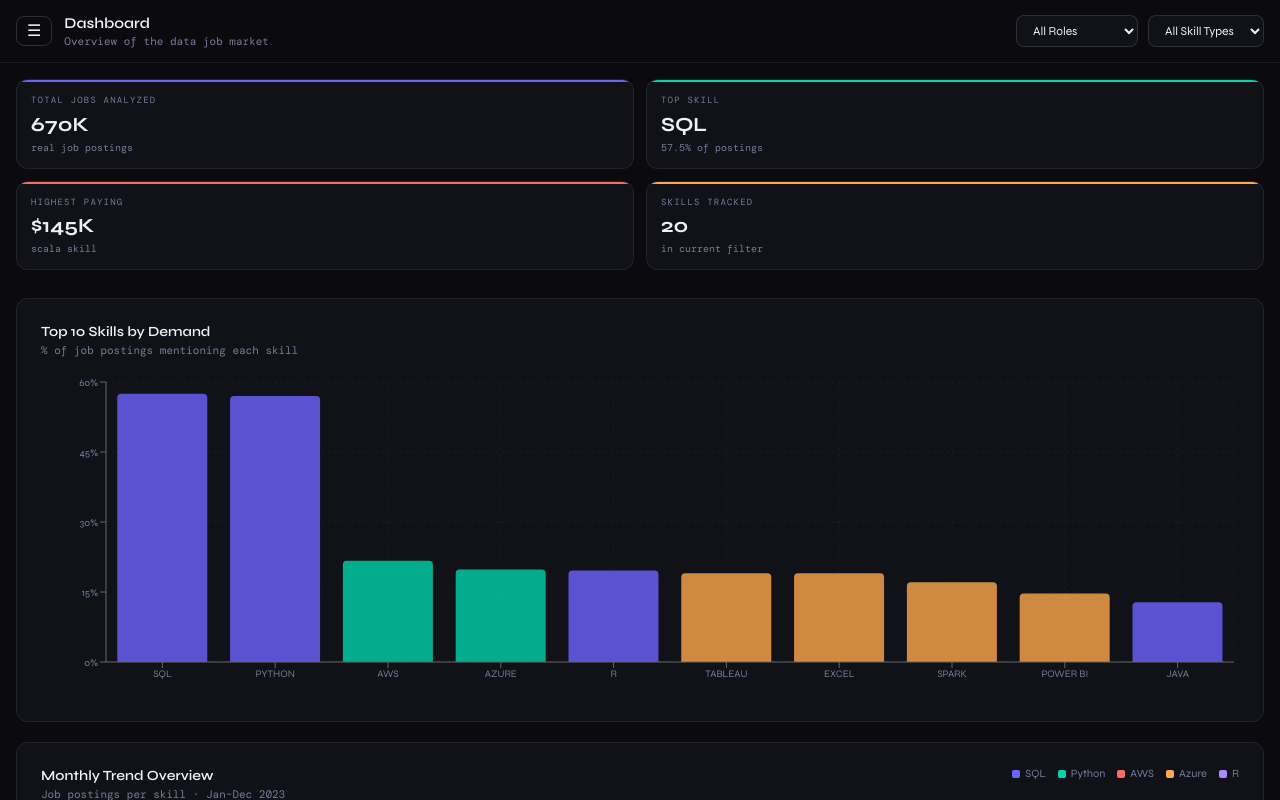
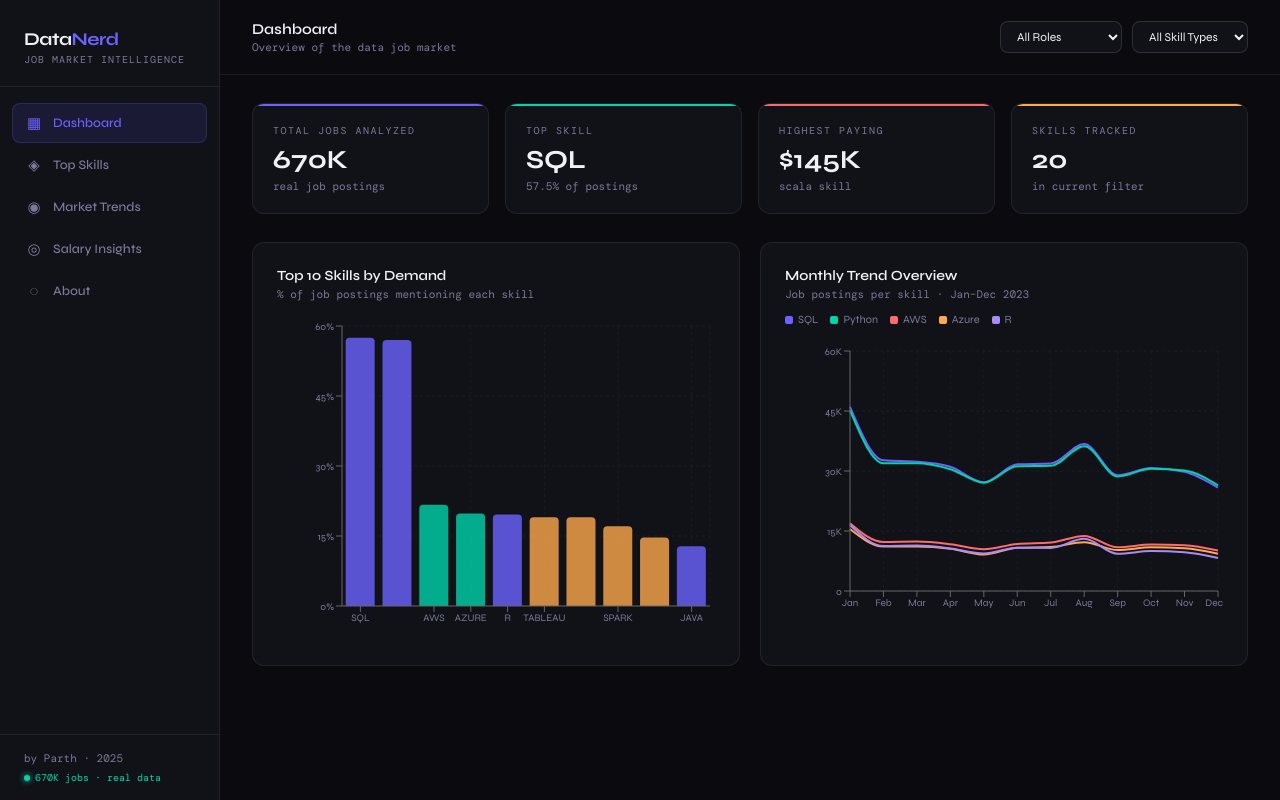
Before and after one commit to Parthraj1905/data-nerd, a React (Vite) app in the folder frontend/: page / in a window 1280 px wide. Shown: the top 800 px of the page. Built offline with nearby package versions, Linux system fonts and the light colour scheme.

Commit message:
Refactor App component for improved layout and styles
Refactor App component by removing unused imports, adding CSS styles, and updating sidebar and main layout. Adjust padding and structure for better responsiveness.

```diff
--- a/frontend/src/App.jsx
+++ b/frontend/src/App.jsx
@@ -1,10 +1,9 @@
-import { useState, useEffect, useRef } from "react";
+import { useState } from "react";
 import {
   BarChart, Bar, LineChart, Line, PieChart, Pie, Cell,
   ScatterChart, Scatter, XAxis, YAxis, CartesianGrid,
-  Tooltip, ResponsiveContainer, Legend
+  Tooltip, ResponsiveContainer,
 } from "recharts";
-import './mobile.css';
 
 const ALL_SKILLS = [
   {skill_name:"sql",job_count:385750,avg_salary:124935,value:57.5,skill_type:"programming"},
@@ -55,6 +54,26 @@ const ROLE_FILTERS = {
 const fmtK = (v) => v >= 1000 ? Math.round(v / 1000) + "K" : v;
 const fmtSalary = (v) => "$" + (v / 1000).toFixed(0) + "K";
 const gc = (type) => TYPE_COLORS[type] || "#7a7a9a";
+
+const CSS = `
+  #root { max-width:none !important; padding:0 !important; margin:0 !important; text-align:left !important; }
+  .dn-overlay { display:none; position:fixed; inset:0; background:rgba(0,0,0,0.6); z-index:90; backdrop-filter:blur(2px); }
+  .dn-overlay.show { display:block; }
+  .dn-sidebar { width:220px; height:100vh; background:#111118; border-right:1px solid rgba(255,255,255,0.07); display:flex; flex-direction:column; position:fixed; top:0; left:0; z-index:100; transition:transform 0.3s ease; overflow-y:auto; }
+  .dn-main { margin-left:220px; flex:1; min-height:100vh; min-width:0; }
+  .dn-hamburger { display:none; background:transparent; border:1px solid rgba(255,255,255,0.15); border-radius:8px; padding:6px 10px; cursor:pointer; color:#f0f0f8; font-size:16px; line-height:1; }
+  .dn-stats { display:grid; grid-template-columns:repeat(4,1fr); gap:16px; margin-bottom:28px; }
+  .dn-charts2 { display:grid; grid-template-columns:1fr 1fr; gap:20px; }
+  .dn-charts1 { display:grid; grid-template-columns:1fr; gap:20px; }
+  @media (max-width:900px) {
+    .dn-sidebar { transform:translateX(-100%); }
+    .dn-sidebar.open { transform:translateX(0) !important; }
+    .dn-main { margin-left:0 !important; }
+    .dn-hamburger { display:flex !important; align-items:center; }
+    .dn-stats { grid-template-columns:repeat(2,1fr) !important; gap:12px !important; }
+    .dn-charts2 { grid-template-columns:1fr !important; }
+  }
+`;
 
 const CustomTooltip = ({ active, payload, label, formatter }) => {
   if (!active || !payload?.length) return null;
@@ -118,23 +137,13 @@ export default function App() {
 
   return (
     <div style={{display:"flex",minHeight:"100vh",background:"#0a0a0f",color:"#f0f0f8",fontFamily:"'Syne', sans-serif"}}>
+      <style>{CSS}</style>
 
-      {/* Overlay */}
-      {sidebarOpen && (
-        <div onClick={() => setSidebarOpen(false)}
-          style={{position:"fixed",inset:0,background:"rgba(0,0,0,0.6)",zIndex:90,backdropFilter:"blur(2px)"}} />
-      )}
+      {/* Overlay — closes sidebar on mobile */}
+      <div className={`dn-overlay${sidebarOpen ? " show" : ""}`} onClick={() => setSidebarOpen(false)} />
 
       {/* Sidebar */}
-      <nav style={{
-        width:220, height:"100vh", background:"#111118",
-        borderRight:"1px solid rgba(255,255,255,0.07)",
-        display:"flex", flexDirection:"column",
-        position:"fixed", top:0, left:0, zIndex:100,
-        transform: sidebarOpen ? "translateX(0)" : "translateX(-100%)",
-        transition:"transform 0.3s ease",
-        overflowY:"auto",
-      }}>
+      <nav className={`dn-sidebar${sidebarOpen ? " open" : ""}`}>
         <div style={{padding:"28px 24px 20px",borderBottom:"1px solid rgba(255,255,255,0.07)"}}>
           <div style={{fontSize:18,fontWeight:700,letterSpacing:"-0.5px"}}>
             Data<span style={{color:"#6c63ff"}}>Nerd</span>
@@ -169,20 +178,17 @@ export default function App() {
       </nav>
 
       {/* Main */}
-      <main style={{marginLeft:0, flex:1, minHeight:"100vh", minWidth:0}}>
+      <main className="dn-main">
 
         {/* Topbar */}
         <div style={{
-          padding:"14px 16px",
+          padding:"20px 32px",
           borderBottom:"1px solid rgba(255,255,255,0.07)",
           display:"flex", alignItems:"center", justifyContent:"space-between",
           background:"#0a0a0f", position:"sticky", top:0, zIndex:50, flexWrap:"wrap", gap:12
         }}>
           <div style={{display:"flex",alignItems:"center",gap:12}}>
-            <button onClick={() => setSidebarOpen(true)}
-              style={{background:"transparent",border:"1px solid rgba(255,255,255,0.15)",borderRadius:8,padding:"6px 10px",cursor:"pointer",color:"#f0f0f8",fontSize:16,lineHeight:1}}>
-              ☰
-            </button>
+            <button className="dn-hamburger" onClick={() => setSidebarOpen(true)}>☰</button>
             <div>
               <div style={{fontSize:15,fontWeight:600}}>{NAV.find(n=>n.id===view)?.label}</div>
               <div style={{fontSize:11,color:"#7a7a9a",fontFamily:"'DM Mono',monospace",marginTop:2}}>{viewMeta[view]}</div>
@@ -201,27 +207,27 @@ export default function App() {
           </div>
         </div>
 
-        <div style={{padding:"16px"}}>
+        <div style={{padding:"28px 32px"}}>
 
           {/* DASHBOARD */}
           {view === "dashboard" && (
             <>
-              <div style={{display:"grid",gridTemplateColumns:"repeat(2,1fr)",gap:12,marginBottom:28}}>
+              <div className="dn-stats">
                 {[
                   {label:"Total Jobs Analyzed",value:"670K",sub:"real job postings",c:"#6c63ff"},
                   {label:"Top Skill",value:filtered[0]?.skill_name.toUpperCase()||"SQL",sub:(filtered[0]?.value||57.5).toFixed(1)+"% of postings",c:"#00d4aa"},
                   {label:"Highest Paying",value:fmtSalary(bySalary[0]?.avg_salary||145120),sub:(bySalary[0]?.skill_name||"scala")+" skill",c:"#ff6b6b"},
                   {label:"Skills Tracked",value:filtered.length,sub:"in current filter",c:"#ffa94d"},
                 ].map((s,i) => (
-                  <div key={i} style={{background:"#111118",border:"1px solid rgba(255,255,255,0.07)",borderRadius:12,padding:14,position:"relative",overflow:"hidden",minWidth:0}}>
+                  <div key={i} style={{background:"#111118",border:"1px solid rgba(255,255,255,0.07)",borderRadius:12,padding:20,position:"relative",overflow:"hidden",minWidth:0}}>
                     <div style={{position:"absolute",top:0,left:0,right:0,height:2,background:s.c}} />
-                    <div style={{fontSize:9,textTransform:"uppercase",letterSpacing:"1.2px",color:"#7a7a9a",fontFamily:"'DM Mono',monospace",marginBottom:8,lineHeight:1.4}}>{s.label}</div>
-                    <div style={{fontSize:20,fontWeight:700,lineHeight:1,overflow:"hidden",textOverflow:"ellipsis",whiteSpace:"nowrap"}}>{s.value}</div>
-                    <div style={{fontSize:10,color:"#7a7a9a",marginTop:6,fontFamily:"'DM Mono',monospace",overflow:"hidden",textOverflow:"ellipsis",whiteSpace:"nowrap"}}>{s.sub}</div>
+                    <div style={{fontSize:10,textTransform:"uppercase",letterSpacing:"1.5px",color:"#7a7a9a",fontFamily:"'DM Mono',monospace",marginBottom:10}}>{s.label}</div>
+                    <div style={{fontSize:26,fontWeight:700,lineHeight:1,overflow:"hidden",textOverflow:"ellipsis",whiteSpace:"nowrap"}}>{s.value}</div>
+                    <div style={{fontSize:11,color:"#7a7a9a",marginTop:6,fontFamily:"'DM Mono',monospace",overflow:"hidden",textOverflow:"ellipsis",whiteSpace:"nowrap"}}>{s.sub}</div>
                   </div>
                 ))}
               </div>
-              <div style={{display:"grid",gridTemplateColumns:"1fr",gap:20}}>
+              <div className="dn-charts2">
                 <ChartCard title="Top 10 Skills by Demand" sub="% of job postings mentioning each skill">
                   <ResponsiveContainer width="100%" height={320}>
                     <BarChart data={top10.map(s=>({name:s.skill_name.toUpperCase(),value:+s.value.toFixed(1),fill:gc(s.skill_type)}))}>
@@ -297,7 +303,7 @@ export default function App() {
                   </LineChart>
                 </ResponsiveContainer>
               </ChartCard>
-              <div style={{display:"grid",gridTemplateColumns:"1fr",gap:20,marginTop:20}}>
+              <div className="dn-charts2" style={{marginTop:20}}>
                 <ChartCard title="Skill Share Distribution" sub="Proportion of all tracked skill mentions">
                   <ResponsiveContainer width="100%" height={240}>
                     <PieChart>
@@ -328,7 +334,7 @@ export default function App() {
           {/* SALARY */}
           {view === "salary" && (
             <>
-              <div style={{display:"grid",gridTemplateColumns:"1fr",gap:20,marginBottom:20}}>
+              <div className="dn-charts2" style={{marginBottom:20}}>
                 <ChartCard title="Avg Salary by Skill" sub="USD annual · sorted highest to lowest">
                   <ResponsiveContainer width="100%" height={440}>
                     <BarChart data={bySalary.map(s=>({name:s.skill_name.toUpperCase(),value:s.avg_salary}))} layout="vertical">
@@ -363,7 +369,8 @@ export default function App() {
                 </ChartCard>
               </div>
               <ChartCard title="Full Skill Salary Breakdown" sub="All skills ranked by average annual salary">
-                <table style={{width:"100%",borderCollapse:"collapse",fontSize:12}}>
+                <div style={{overflowX:"auto"}}>
+                  <table style={{width:"100%",borderCollapse:"collapse",fontSize:12,minWidth:400}}>
                     <thead>
                       <tr>{["#","Skill","Avg Salary","Job Count","Demand %","Scale"].map(h=>(
                         <th key={h} style={{textAlign:"left",color:"#7a7a9a",fontFamily:"'DM Mono',monospace",fontSize:10,textTransform:"uppercase",letterSpacing:1,padding:"8px 0",borderBottom:"1px solid rgba(255,255,255,0.07)",fontWeight:500}}>{h}</th>
@@ -386,13 +393,14 @@ export default function App() {
                       ))}
                     </tbody>
                   </table>
+                </div>
               </ChartCard>
             </>
           )}
 
           {/* ABOUT */}
           {view === "about" && (
-            <div style={{display:"grid",gridTemplateColumns:"1fr",gap:20}}>
+            <div className="dn-charts2">
               {[
                 {title:"About This Project",text:"DataNerd is a full-stack analytics dashboard processing 670K+ real job postings to surface demand signals, salary data, and market trends for data professionals.",tags:["React","FastAPI","PostgreSQL","Recharts"]},
                 {title:"API Endpoints",text:"Powered by a FastAPI backend on Render, querying a Neon serverless Postgres database with a star schema — fact + dimension tables for skills and job postings.",tags:["/api/top-skills","/api/skill-trends","/api/momentum"]},
```
Lines whose indentation alone changed are shown as unchanged.
